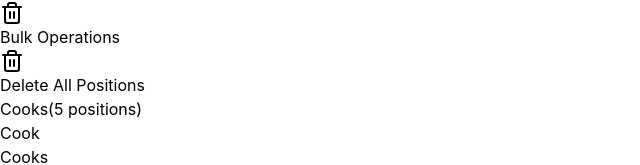
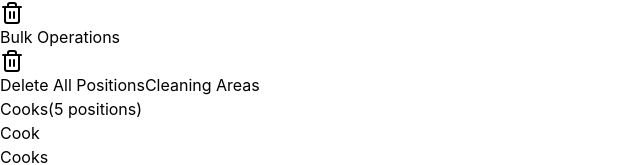
Before and after one commit to wjlander/deployment-management-system, a React (Vite) app: page / in a window 1280 px wide. Both pictures are taken after a click on the button "Position Management". Shown: the part 191-356 px from the top of the page, without its empty margins (0-640 px from the left). Built offline with nearby package versions, Linux system fonts and the light colour scheme.

Commit message:
Updated DeploymentManagementSystem.jsx

```diff
--- a/src/components/DeploymentManagementSystem.jsx
+++ b/src/components/DeploymentManagementSystem.jsx
@@ -1274,6 +1274,14 @@ const DeploymentManagementSystem = () => {
             <Trash2 className="w-4 h-4" />
             Delete All Positions
           </button>
+          <button
+            onClick={() => setCurrentPage('cleaning')}
+            className={`px-4 py-2 rounded-md font-medium transition-colors ${
+              currentPage === 'cleaning' ? 'bg-white text-blue-600 shadow-sm' : 'text-gray-600 hover:text-gray-800'
+            }`}
+          >
+            Cleaning Areas
+          </button>
         </div>
 
         <div className="space-y-4">
```
